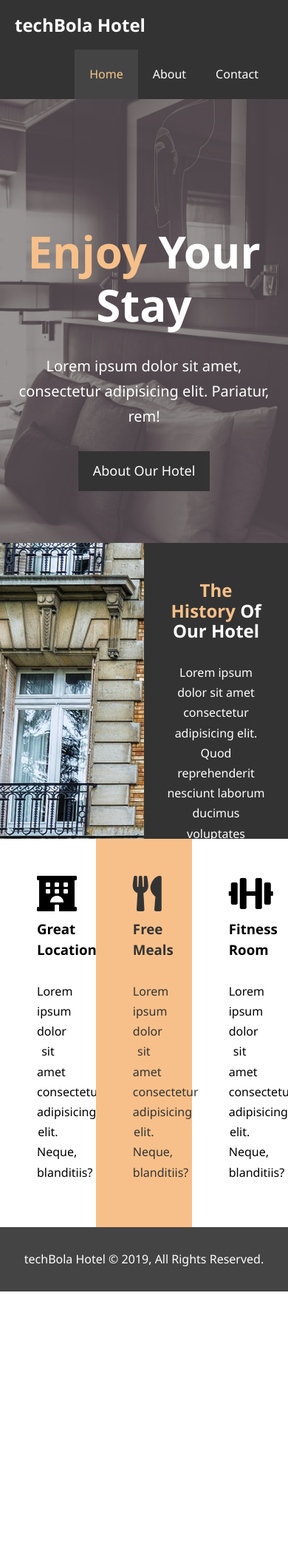
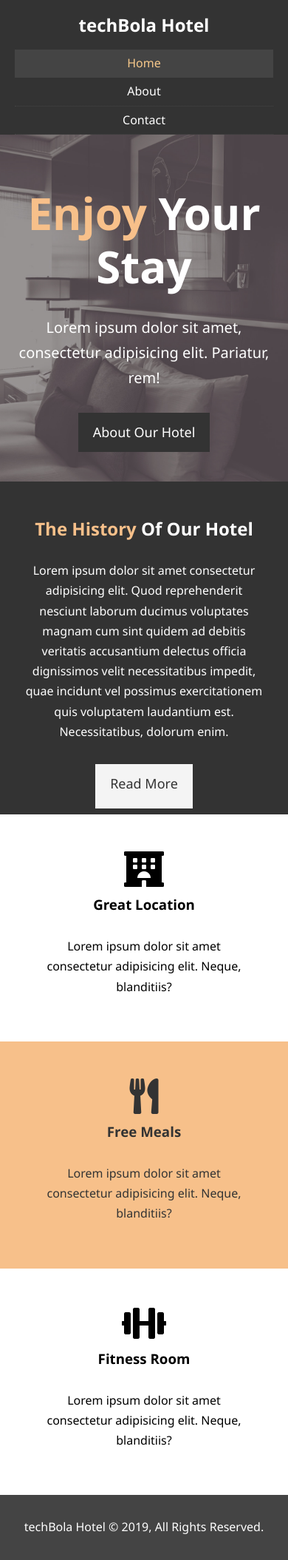
Before and after one commit to techbola/hotel-website-html-css, a PHP site: page / in a window 390 px wide. Shown: the whole page at 74% size. Before the commit the page ends 1746 px from the top, so only its background shows below. Run offline with PHP 8.4, Linux system fonts and the light colour scheme; some libraries are stand-ins or nearby versions.

Commit message:
made all pages responsive using css media queries only

```diff
--- a/about.html
+++ b/about.html
@@ -8,6 +8,7 @@
     <meta name="keywords" content="hotel,nigerian hotel">
     <link rel="stylesheet" href="https://use.fontawesome.com/releases/v5.6.1/css/all.css" integrity="sha384-gfdkjb5BdAXd+lj+gudLWI+BXq4IuLW5IT+brZEZsLFm++aCMlF1V92rMkPaX4PP" crossorigin="anonymous">
     <link rel="stylesheet" href="css/style.css">
+    <link rel="stylesheet" media="screen and (max-width: 768px)" href="css/mobile.css">
     <title>Hotel Website | About</title>
 </head>
 <body>
--- a/contact.html
+++ b/contact.html
@@ -8,6 +8,7 @@
     <meta name="keywords" content="hotel,nigerian hotel">
     <link rel="stylesheet" href="https://use.fontawesome.com/releases/v5.6.1/css/all.css" integrity="sha384-gfdkjb5BdAXd+lj+gudLWI+BXq4IuLW5IT+brZEZsLFm++aCMlF1V92rMkPaX4PP" crossorigin="anonymous">
     <link rel="stylesheet" href="css/style.css">
+    <link rel="stylesheet" media="screen and (max-width: 768px)" href="css/mobile.css">
     <title>Hotel Website | Contact</title>
 </head>
 <body>
--- /dev/null
+++ b/css/mobile.css
@@ -0,0 +1,58 @@
+.l-heading{
+    font-size: 30px;
+    line-height: 1.2em;
+  }
+/* Navbar */
+#navbar .logo{
+    float: none;
+    text-align: center;
+}
+#navbar ul, #navbar ul li{
+    float: none;
+}
+#navbar ul li a{
+    padding: 5px;
+    border-bottom: #444 dotted 1px;
+}
+
+/* Showcase */
+#showcase{
+    height: 100%;
+}
+#showcase .showcase-content{
+    padding-top: 70px;
+    padding-bottom: 40px;
+}
+
+/* Home page - Home info section */
+#home-info .info-img{
+display: none;
+}
+#home-info .info-content{
+    float: none;
+    width: 100%;
+}
+#home-info .info-content .btn{
+    padding-bottom: 20px;
+}
+
+/* Features section */
+.box{
+    float: none;
+    width: 100%;
+}
+
+/* About Page */
+#about-info .l-heading{
+    text-align: center;
+}
+#about-info .info-right,
+#about-info .info-left{
+    float: none;
+    width: 100%;
+}
+
+/* Contact Page */
+#contact-info .box{
+    border-bottom: 1px dotted #444;
+  }
--- a/css/style.css
+++ b/css/style.css
@@ -85,7 +85,7 @@ p {
 #navbar a{
   color: #fff;
 }
-#navbar h1{
+#navbar .logo{
   float: left;
   padding-top: 20px;
 }
@@ -127,7 +127,7 @@ p {
 
 /* Home info section */
 #home-info{
-  height: 400px;
+  height: 450px;
 }
 #home-info .info-img{
   float: left;
@@ -186,9 +186,10 @@ p {
 
 /* About Page - Testimonials */
 #testimonials{
-  height: 600px;
+  height: 100%;
   background: url('../img/test-bg.jpg') no-repeat center center/cover;
   padding-top: 100px;
+  padding-bottom: 40px;
 }
 #testimonials h2{
   color: #fff;
--- a/index.html
+++ b/index.html
@@ -8,6 +8,7 @@
     <meta name="keywords" content="hotel,nigerian hotel">
     <link rel="stylesheet" href="https://use.fontawesome.com/releases/v5.6.1/css/all.css" integrity="sha384-gfdkjb5BdAXd+lj+gudLWI+BXq4IuLW5IT+brZEZsLFm++aCMlF1V92rMkPaX4PP" crossorigin="anonymous">
     <link rel="stylesheet" href="css/style.css">
+    <link rel="stylesheet" media="screen and (max-width: 768px)" href="css/mobile.css">
     <title>Hotel Website | Welcome</title>
 </head>
 <body>
```
